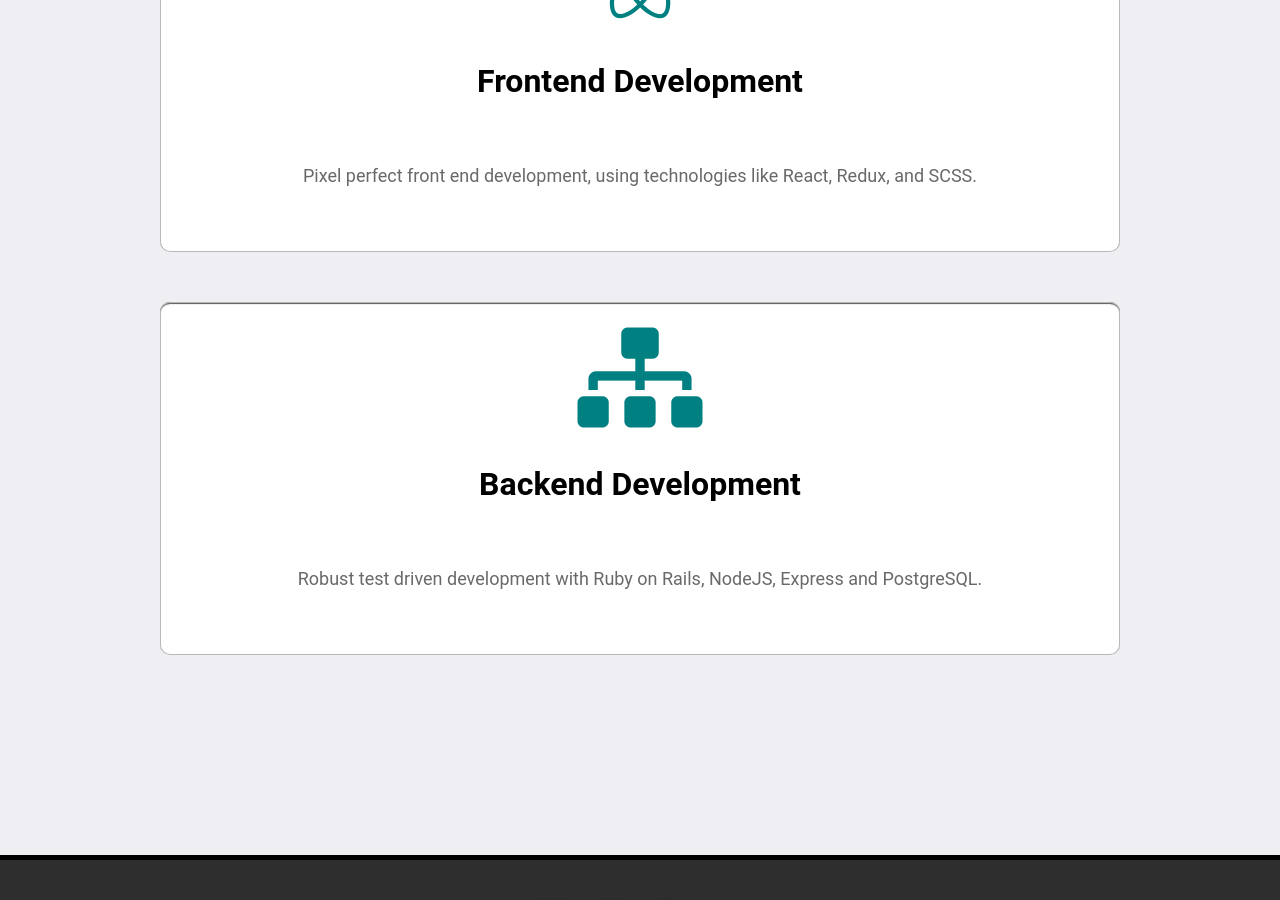
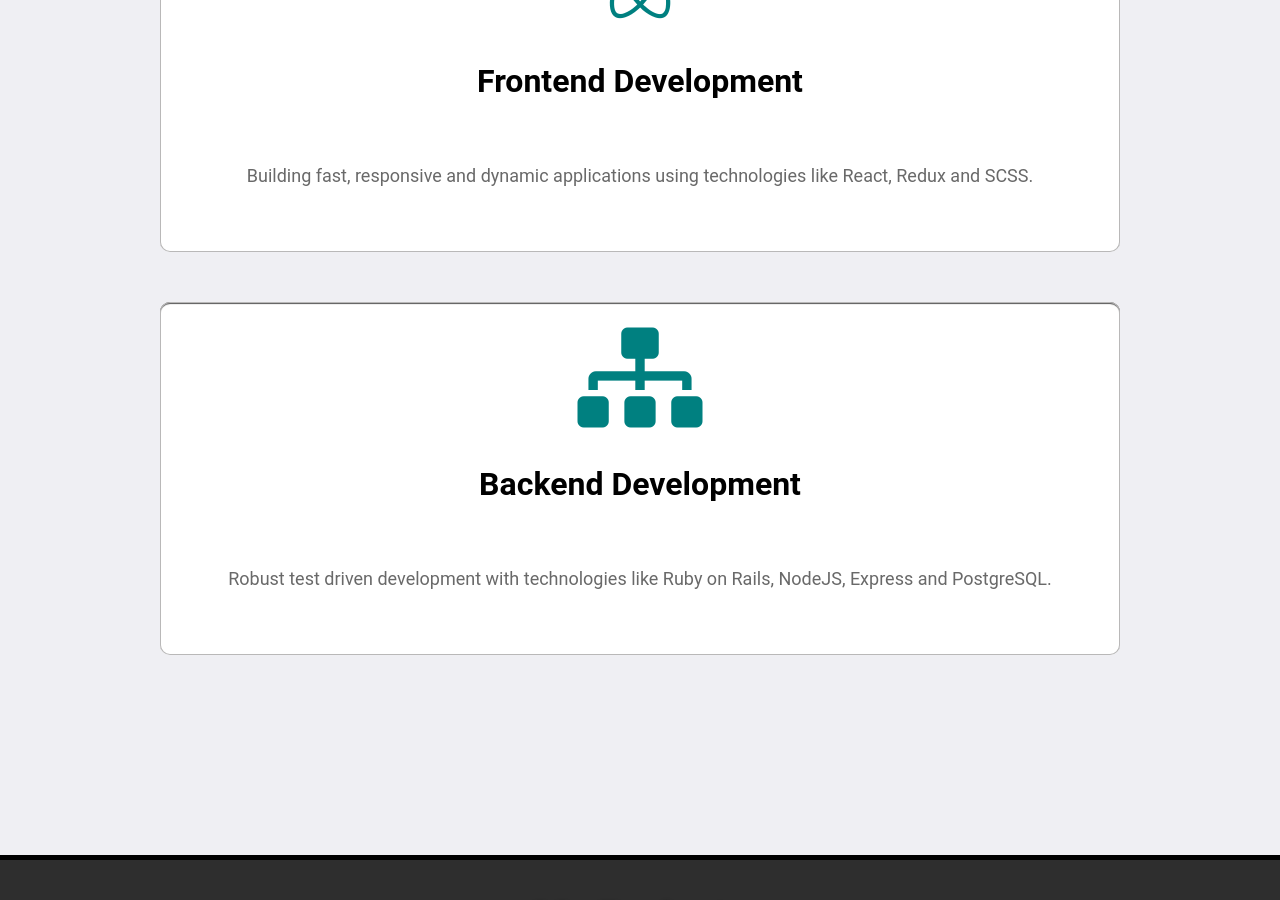
Before and after one commit to Zechdrink/Portfolio, a React (Create React App) app: page / in a window 1280 px wide. Shown: the part 1980-2880 px from the top of the page. Built offline with nearby package versions, Linux system fonts and the light colour scheme.

Commit message:
minor updates

```diff
--- a/src/components/skills/Skills.js
+++ b/src/components/skills/Skills.js
@@ -15,8 +15,8 @@ class Skills extends React.Component {
                 <p id = "skillsection-p"> These technologies are what I specialize in, but I am constantly trying to expand my scope of knowledge</p>
                 <div className = "skills-wrapper">
                     <SkillCard icon = {<i class="far fa-star"></i>} skill = {"Team Work"} description = {"One of my top priorities is to have healthy communication with teammates to maximize efficiency and code quality."}/>
-                    <SkillCard icon = {<i class="fab fa-react"></i>} skill = {"Frontend Development"} description = {"Pixel perfect front end development, using technologies like React, Redux, and SCSS."} />
-                    <SkillCard icon = {<i class="fas fa-sitemap"></i>} skill = {"Backend Development"} description = {"Robust test driven development with Ruby on Rails, NodeJS, Express and PostgreSQL."} />
+                    <SkillCard icon = {<i class="fab fa-react"></i>} skill = {"Frontend Development"} description = {"Building fast, responsive and dynamic applications using technologies like React, Redux and SCSS."} />
+                    <SkillCard icon = {<i class="fas fa-sitemap"></i>} skill = {"Backend Development"} description = {"Robust test driven development with technologies like Ruby on Rails, NodeJS, Express and PostgreSQL."} />
                 </div>
             </div>
          );
```
